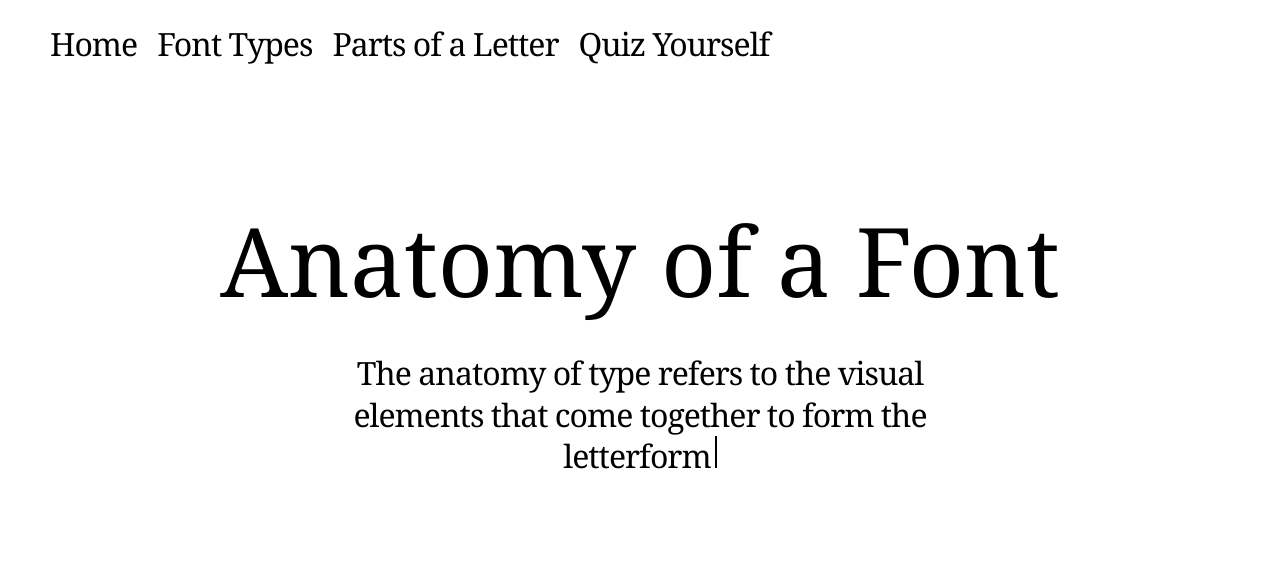
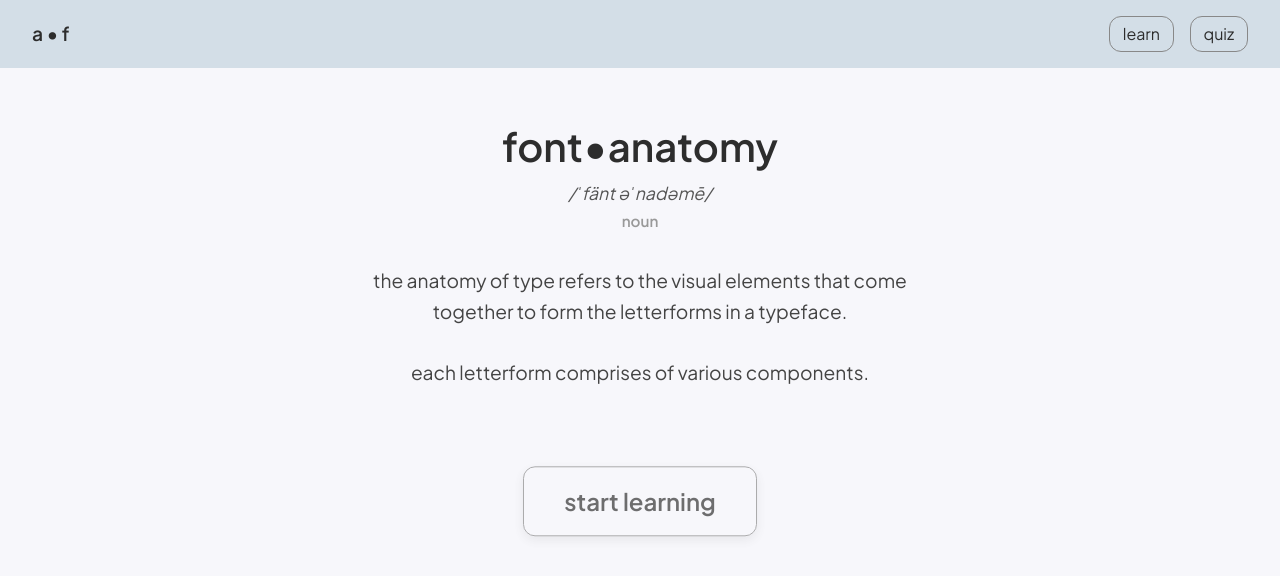
Before and after one commit to yejessica/ui-design-final, a React (Create React App) app in the folder frontend/: page / in a window 1280 px wide. Shown: the top 576 px of the page. Built offline with nearby package versions, Linux system fonts and the light colour scheme.

Commit message:
home page functionality

```diff
--- a/frontend/src/App.css
+++ b/frontend/src/App.css
@@ -1,132 +1,163 @@
-@import url('https://fonts.googleapis.com/css2?family=Montserrat:wght@400;600&display=swap');
+@import url('https://fonts.googleapis.com/css2?family=Plus+Jakarta+Sans:wght@400;600&display=swap');
 
-.App-header {
+body {
+  margin: 0;
+  font-family: 'Plus Jakarta Sans', sans-serif;
+  background-color: #f7f7fb;
+  color: #2d2d2d;
+}
+
+.App-header.nav {
+  background-color: #d3dee7;
+  padding: 1rem 2rem;
   display: flex;
   justify-content: space-between;
   align-items: center;
-  padding: 20px 50px;
 }
 
-body {
-  margin: 0;
-  font-family: 'Georgia', serif;
-  color: #000000;
-  letter-spacing: -1px;
-  font-size: 2rem;
+.nav-left .logo {
+  background: none;
+  border: none;
+  font-size: 1.2rem;
+  font-weight: 600;
+  font-family: 'Plus Jakarta Sans', sans-serif;
+  cursor: pointer;
 }
 
-/* title of website */
-.hero h1 {
-  font-family: 'Georgia', serif;
-  font-size: 6rem;
-  margin-bottom: 20px;
-  font-weight: 500;
-  letter-spacing: 0px;
-  color: #000000;
+.nav-right {
+  display: flex;
+  gap: 1rem;
 }
 
-/* navbar */
-.nav a,
-.quiz-btn,
-.learn-btn {
-  font-family: 'Georgia', serif;
+.nav-right button {
+  background: none;
+  border: 1px solid #888;
+  border-radius: 12px;
+  padding: 0.3rem 0.8rem;
+  font-family: inherit;
+  font-size: 1rem;
+  cursor: pointer;
+  transition: background 0.2s ease;
 }
 
-/* react logo, should change this */
-.logo {
-  height: 40px;
+.nav-right button:hover {
+  background-color: #c0d0dd;
 }
 
-.nav {
-  display: flex;
-  align-items: center;
-  gap: 20px;
+
+.nav button:hover {
+  background-color: #c0d0dd;
 }
 
 .hero {
+  display: flex;
+  flex-direction: column;
+  align-items: center;
+  padding: 3rem 1rem;
   text-align: center;
-  padding: 100px 20px 60px;
+}
+
+.definition-block {
+  margin-bottom: 2rem;
+}
+
+.definition-block h1 {
+  font-size: 2.5rem;
+  font-weight: 600;
+  margin-bottom: 0.25rem;
+}
+
+.definition-block .ipa {
+  font-size: 1.1rem;
+  margin: 0.25rem 0;
+  color: #555;
+}
+
+.definition-block .noun {
+  font-weight: 600;
+  color: #999;
+  font-size: 0.95rem;
+  margin-top: 0.25rem;
+}
+
+.typing {
+  font-size: 1.2rem;
+  max-width: 600px;
+  color: #444;
+  margin-bottom: 2rem;
+  line-height: 1.6;
+  white-space: pre-wrap;
+}
+
+.hero .buttons {
+  display: flex;
+  gap: 1rem;
+}
+
+.hero .buttons button {
+  background-color: #d3dee7;
+  border: none;
+  padding: 0.8rem 2rem;
+  border-radius: 12px;
+  font-size: 1.1rem;
+  font-family: inherit;
+  cursor: pointer;
+  transition: background 0.2s ease;
+}
+
+.hero .buttons button:hover {
+  background-color: #c0d0dd;
+}
+
+.hero-actions {
+  margin-top: 2.5rem;
+  text-align: center;
+  opacity: 0;
+  animation: fadeInUp 0.6s ease-out forwards;
+  animation-delay: 0.5s;
+}
+
+.start-button {
+  background: none;
+  border: 1px solid #888;
+  border-radius: 12px;
+  padding: 1rem 2.5rem;
+  font-family: inherit;
+  font-size: 1.5rem;
+  color: inherit;
+  font-weight: 600;
+  cursor: pointer;
+  box-shadow: 0 4px 12px rgba(0, 0, 0, 0.1);
+  transition: background 0.2s ease,
+              transform 0.2s ease,
+              box-shadow 0.2s ease;
+}
+
+.start-button:hover {
+  background-color: #d3dee7;
+  transform: translateY(-2px);
+  box-shadow: 0 6px 16px rgba(0, 0, 0, 0.15);
+}
+
+.start-button:active {
+  transform: translateY(0);
+  box-shadow: 0 4px 12px rgba(0, 0, 0, 0.1);
 }
 
 
-/* the latin paragraph */
-.hero p {
-  font-size: 2rem;
-  color: #555;
-  max-width: 600px;
-  margin: auto;
-  line-height: 1.3;
-  color: #000000;
+@keyframes fadeInUp {
+  0% {
+    opacity: 0;
+    transform: translateY(20px);
+  }
+  100% {
+    opacity: 1;
+    transform: translateY(0);
+  }
 }
 
-
-/* chat coded this, the effect might be cool */
-.font-demo {
-  text-align: center;
-  margin: 80px 20px;
+.hero-actions {
+  opacity: 0;
+  animation: fadeInUp 0.6s ease-out forwards;
+  animation-delay: 0.5s;
 }
-
-.font-demo h2 {
-  font-size: 2rem;
-  margin-bottom: 20px;
-}
-
-.typing-text {
-  font-size: 1.1rem;
-  max-width: 500px;
-  margin: 0 auto;
-  overflow: hidden;
-  color: #555;
-}
-
-.typing-text::after {
-  content: '';
-  display: inline-block;
-  width: 2px;
-  height: 1em;
-  background: #000;
-  animation: blink 1s infinite;
-  margin-left: 4px;
-}
-
-@keyframes blink {
-  0%, 50%, 100% { opacity: 1; }
-  25%, 75% { opacity: 0; }
-}
-
-.typing-text.georgia {
-  font-family: Georgia, serif;
-}
-
-.typing-text.montserrat {
-  font-family: 'Montserrat', sans-serif;
-}
-
-.typing-text.pacifico {
-  font-family: 'Pacifico', cursive;
-}
-
-.typing-text.firacode {
-  font-family: 'Fira Code', monospace;
-}
-
-.typing-text.anton {
-  font-family: 'Anton', sans-serif;
-}
-
-.pacifico {
-  font-family: 'Pacifico', cursive;
-}
-.montserrat {
-  font-family: 'Montserrat', sans-serif;
-}
-.georgia {
-  font-family: Georgia, serif;
-}
-.firacode {
-  font-family: 'Fira Code', monospace;
-}
-.anton {
-  font-family: 'Anton', sans-serif;
-}
-/* end of chat */
--- a/frontend/src/App.js
+++ b/frontend/src/App.js
@@ -1,98 +1,117 @@
-import { useEffect, useState } from "react";
+import React, { useState, useEffect } from "react";
 import "./App.css";
+
+import FontTypesPage from "./pages/FontTypesPage";
+import QuizIntro from "./pages/QuizIntro";
 import FontMatchQuestion from "./pages/FontMatchQuestion";
-import QuizIntro from "./pages/QuizIntro";
 import LetterQuiz from "./pages/LetterQuiz";
-import FontTypesPage from "./pages/FontTypesPage";
-import PartsOfLetter from "./pages/PartsOfLetter";
 import ResultsPage from "./pages/ResultsPage";
 
 function App() {
   const [page, setPage] = useState("home");
-
-  /* --------------- typing-animation state (unchanged) --------------- */
-  const message =
-    "The anatomy of type refers to the visual elements that come together to form the letterforms in a typeface. Each letterform comprises of various components.";
-  const fontCycle = ["georgia", "montserrat", "pacifico", "firacode", "anton"];
-  const [fontIndex, setFontIndex] = useState(0);
-  const font = fontCycle[fontIndex];
-  const [displayText, setDisplayText] = useState("");
-  const [index, setIndex] = useState(0);
-  const [isPaused, setIsPaused] = useState(false);
-  const [deleting, setDeleting] = useState(false);
+  const [typingDone, setTypingDone] = useState(false);
+  const go = (target) => setPage(target);
 
   useEffect(() => {
-    if (isPaused || page !== "home") return;
-    const delay = deleting ? 30 : 60;
-    const timeout = setTimeout(() => {
-      if (!deleting) {
-        if (index < message.length) {
-          setDisplayText(message.slice(0, index + 1));
-          setIndex(index + 1);
-        } else {
-          setIsPaused(true);
-          setTimeout(() => {
-            setDeleting(true);
-            setIsPaused(false);
-          }, 1000);
-        }
-      } else {
-        if (index > 0) {
-          setDisplayText(message.slice(0, index - 1));
-          setIndex(index - 1);
-        } else {
-          setFontIndex((prev) => (prev + 1) % fontCycle.length);
-          setDeleting(false);
-        }
-      }
-    }, delay);
-    return () => clearTimeout(timeout);
-  }, [index, deleting, isPaused, page, fontCycle.length]);
+    if (page === "home") {
+      setTypingDone(false);
+    }
+  }, [page]);
 
-  /* ---------------------------- ROUTES ---------------------------- */
   let content;
-  if (page === "fontTypes") content = <FontTypesPage go={setPage} />;
-  else if (page === "partsLetter") content = <PartsOfLetter go={setPage} />;
-  else if (page === "quizIntro") content = <QuizIntro onStart={(next) => setPage(next)} />;
-  else if (page === "quiz1") content = <FontMatchQuestion onNext={() => setPage("quiz2")} />;
-  else if (page === "quiz2") content = <LetterQuiz onNext={() => setPage("results")} />;
-  else if (page === "results") content = <ResultsPage onRestart={() => setPage("home")} />;
-  else {
-    content = (
-      <section className="hero">
-        <h1>Anatomy of a Font</h1>
-        <p className={`typing-text ${font}`}>{displayText}</p>
-      </section>
-    );
+  switch (page) {
+    case "fontTypes":
+      content = <FontTypesPage go={go} />;
+      break;
+
+    case "quizIntro":
+      content = <QuizIntro onStart={go} />;
+      break;
+
+    case "quiz1":
+      content = <FontMatchQuestion onNext={() => go("quiz2")} />;
+      break;
+
+    case "quiz2":
+      content = <LetterQuiz onNext={() => go("results")} />;
+      break;
+
+    case "results":
+      content = <ResultsPage onRestart={() => go("home")} />;
+      break;
+
+    default:
+      content = (
+        <section className="hero">
+          <div className="definition-block">
+            <h1>font•anatomy</h1>
+            <p className="ipa">
+              <em>/ˈfänt əˈnadəmē/</em>
+            </p>
+            <p className="noun">noun</p>
+          </div>
+
+          <div className="typing-container">
+            <Typing
+              text={`the anatomy of type refers to the visual elements that come together to form the letterforms in a typeface.\n\neach letterform comprises of various components.`}
+              onComplete={() => setTypingDone(true)}
+            />
+          </div>
+
+          {typingDone && (
+            <div className="hero-actions">
+              <button
+                className="start-button"
+                onClick={() => go("fontTypes")}
+              >
+                start learning
+              </button>
+            </div>
+          )}
+        </section>
+      );
   }
 
   return (
-    <Layout
-      onBack={() => setPage("home")}
-      onFontTypes={() => setPage("fontTypes")}
-      go={setPage}
-    >
+    <div className="App">
+      <header className="App-header nav">
+        <div className="nav-left">
+          <button className="logo" onClick={() => go("home")}>
+            a • f
+          </button>
+        </div>
+        <div className="nav-right">
+          <button onClick={() => go("fontTypes")}>learn</button>
+          <button onClick={() => go("quizIntro")}>quiz</button>
+        </div>
+      </header>
       {content}
-    </Layout>
-  );
-}
-
-/* ────────────────────── Reusable layout ─────────────────────── */
-function Layout({ children, onBack, onFontTypes, go }) {
-  return (
-    <div className="App">
-      <header className="App-header">
-        <nav className="nav">
-        <button onClick={() => go("home")}>Home</button>
-          <button onClick={onFontTypes}>Font Types</button>
-          <button onClick={() => go("partsLetter")}>Parts of a Letter</button>
-          {/* <button className="learn-btn" onClick={onBack}>Back</button> */}
-          <button className="quiz-btn" onClick={() => go("quizIntro")}>Quiz Yourself</button>
-        </nav>
-      </header>
-      {children}
     </div>
   );
 }
 
+const Typing = ({ text, onComplete }) => {
+  const [displayedText, setDisplayedText] = useState("");
+  const [idx, setIdx] = useState(0);
+
+  useEffect(() => {
+    if (idx < text.length) {
+      const t = setTimeout(() => {
+        setDisplayedText((t) => t + text[idx]);
+        setIdx(idx + 1);
+      }, 30);
+      return () => clearTimeout(t);
+    }
+  }, [idx, text]);
+
+  // Notify when typing finishes
+  useEffect(() => {
+    if (idx === text.length && onComplete) {
+      onComplete();
+    }
+  }, [idx, text.length, onComplete]);
+
+  return <p className="typing">{displayedText}</p>;
+};
+
 export default App;
```
